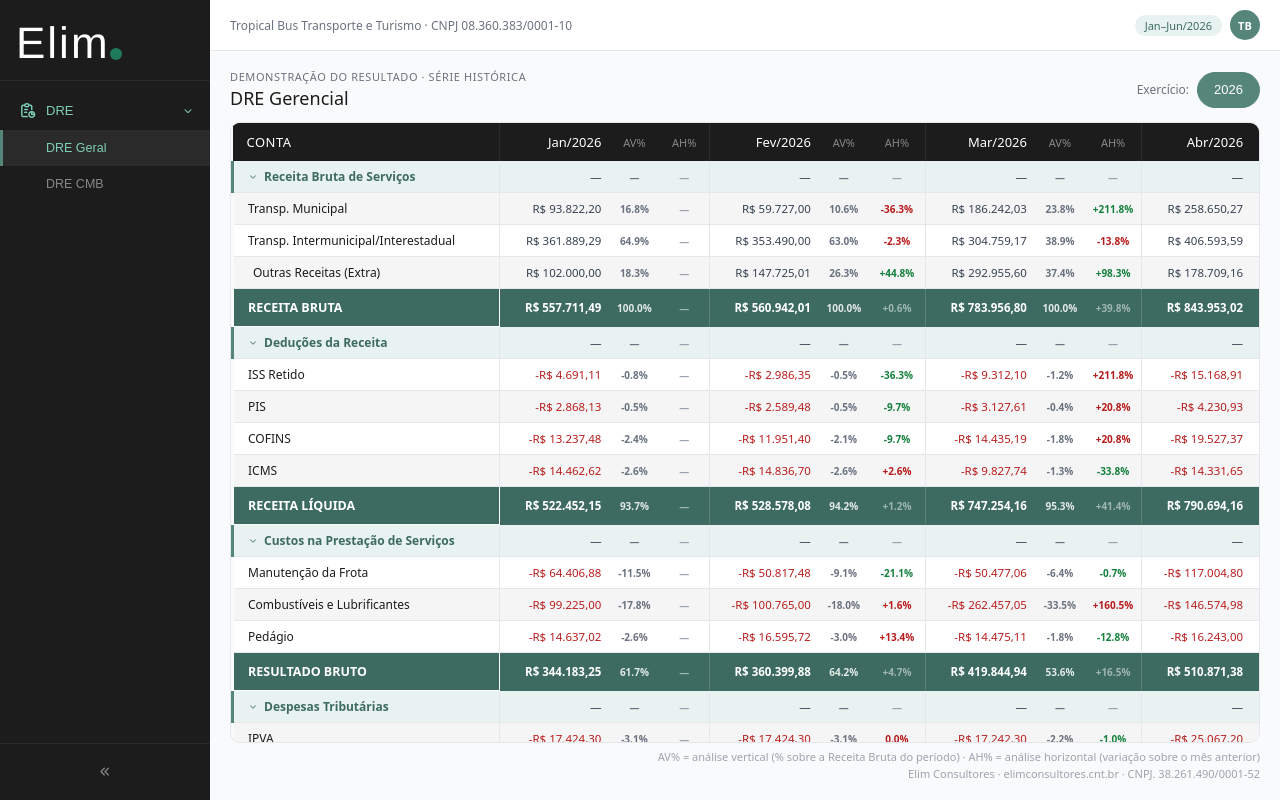
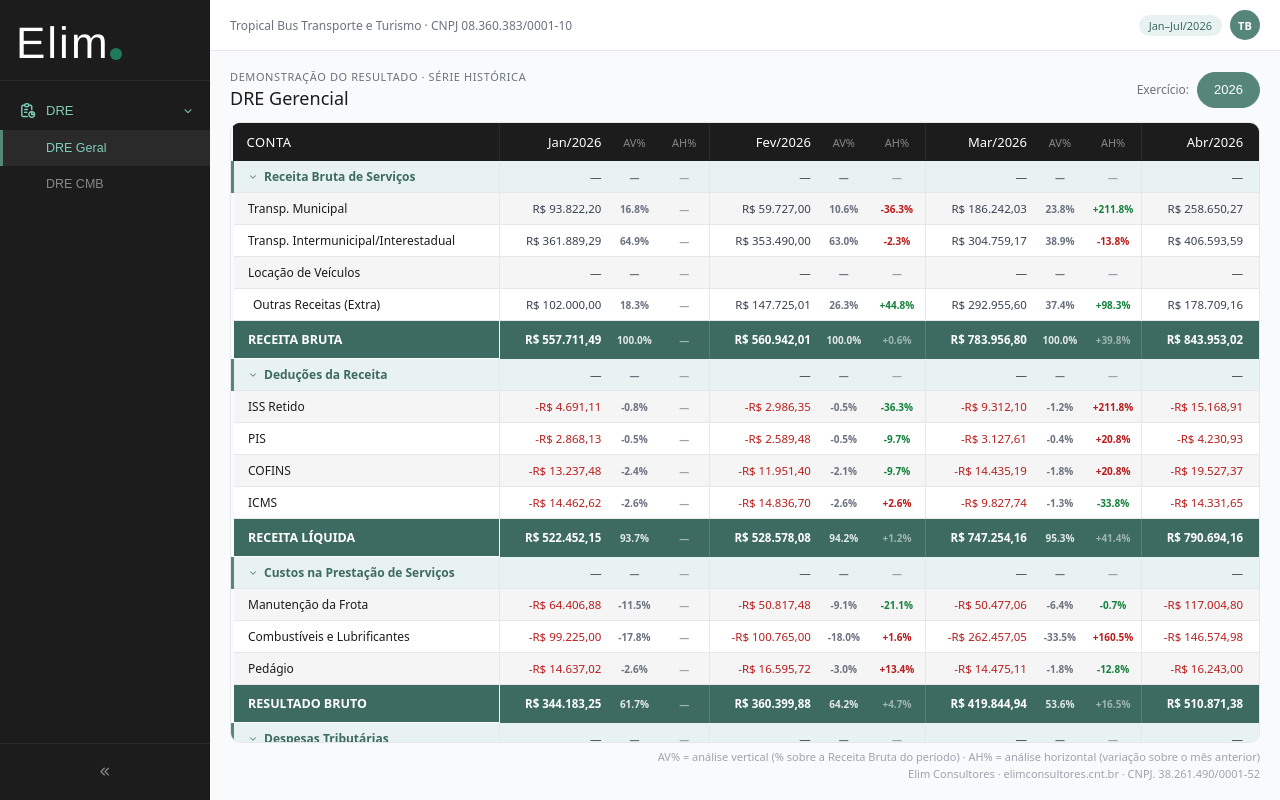
Before and after one commit to Victor-Vieira01/dre_tropicalbus, a React (Vite) app: page / in a window 1280 px wide. Built offline with nearby package versions, Linux system fonts and the light colour scheme.

Commit message:
Update App.jsx

```diff
--- a/src/App.jsx
+++ b/src/App.jsx
@@ -89,17 +89,17 @@ function GlobalStyle() {
 //   key:   "AAAA-MM",    // Ex: "2026-05"  ← formato ISO, sem repetir chaves
 //   ano:    AAAA,        // Ex: 2026
 //   extra:  0,           // Receita Extra informada pelo contador
-//   rec:  { mun: 0, int: 0 },
+//   rec:  { mun: 0, int: 0, loc: 0 },   // loc = Locação de Veículos (opcional; ausente = zero)
 //   ded:  { iss: 0, pis: 0, cof: 0, icms: 0 },
 //   cus:  { man: 0, com: 0, ped: 0 },
-//   tri:  { ipva: 0, alv: 0, difal: 0, ipi: 0, autos: 0, pisT: 0, cofT: 0 },
+//   tri:  { ipva: 0, alv: 0, difal: 0, ipi: 0, autos: 0, pisT: 0, cofT: 0, iof: 0 },   // iof opcional
 //   ger:  { alug: 0, tel: 0, pj: 0, soft: 0, matE: 0, movUtl: 0, brin: 0, fret: 0,
 //           acaoJud: 0,
 //           lanch: 0, segV: 0, div: 0, cont: 0, adm: 0, adv: 0,
-//           rast: 0, pred: 0, mult: 0 },
+//           rast: 0, pred: 0, mult: 0, segO: 0 },   // segO = Seguros (exceto veículos), opcional
 //   pes:  { sal: 0, hext: 0, ins: 0, not: 0, grat: 0, vt: 0, va: 0,
 //           med: 0, fer: 0, dec: 0, inss: 0, fgts: 0, dsr: 0, sst: 0,
-//           adF: 0, abonoPec: 0, outP: 0, grF: 0 },
+//           adF: 0, abonoPec: 0, outP: 0, grF: 0, avP: 0, fgtsM: 0 },   // avP = Aviso Prévio (despesa); fgtsM = FGTS - Multa; opcionais
 //   enc:  { av: 0, falt: 0, out: 0 },
 //   dfin: { tar: 0, jmul: 0, enc: 0, desc: 0 },
 //   rfin: { desc: 0, jap: 0, jObt: 0, rest: 0, varM: 0 },
@@ -149,21 +149,29 @@ const RAW = [
     pes:{sal:80668.10,hext:3771.69,ins:972.60,not:865.46,grat:700,vt:3436.90,va:10682.17,med:25247.90,fer:9863.99,dec:7649.56,inss:29905.76,fgts:8445.12,dsr:1515.53,sst:0,adF:1622.40,abonoPec:0,outP:2275.06,grF:500},
     enc:{av:3594.74,falt:1437.90,out:5500.55}, dfin:{tar:184.00,jmul:4315.00,enc:40837.21,desc:0},
     rfin:{desc:1800.81,jap:3.65,jObt:0,rest:0,varM:2896.64} },
-  { label:"Jun/2026", key:"2026-06", ano:2026, extra:137842.99,
-    rec:{mun:313584.47,int:379938.09}, ded:{iss:15679.22,pis:4426.16,cof:20428.43,icms:15742.58},
+  { label:"Jun/2026", key:"2026-06", ano:2026, extra:121842.99,
+    rec:{mun:313584.47,int:379938.09,loc:38800.00}, ded:{iss:15679.22,pis:4868.36,cof:22465.23,icms:15742.58},
     cus:{man:108677.13,com:156890.00,ped:19588.89},
     tri:{ipva:21214.30,alv:7013.81,difal:994.77,ipi:238.66,autos:1185.18,pisT:19.70,cofT:121.22},
     ger:{alug:1100,tel:692.87,pj:351.36,soft:750.80,matE:295.61,movUtl:0,brin:0,fret:168.80,lanch:3120,segV:6755.37,div:444.94,cont:13860.04,adm:7848.33,adv:864.53,acaoJud:14613.83,rast:2019,pred:3806.23,mult:0},
-    pes:{sal:75669.56,hext:4634.60,ins:972.60,not:943.85,grat:700,vt:3133.27,va:9865.40,med:13535.55,fer:8857.31,dec:7875.69,inss:26796.32,fgts:7559.61,dsr:1413.86,sst:1245,adF:0,abonoPec:1619.89,outP:2873.76,grF:500},
+    pes:{sal:74888.06,hext:4634.60,ins:972.60,not:943.85,grat:700,vt:3133.27,va:9865.40,med:13535.55,fer:8857.31,dec:7875.69,inss:26796.32,fgts:7559.61,dsr:1413.86,sst:1245,adF:0,abonoPec:1619.89,outP:2873.76,grF:500},
     enc:{av:0,falt:54.47,out:1515.00}, dfin:{tar:344.00,jmul:3921.91,enc:40837.21,desc:0},
     rfin:{desc:175.53,jap:7.22,jObt:0.01,rest:0,varM:3030.49} },
+  { label:"Jul/2026", key:"2026-07", ano:2026, extra:96749.99,
+    rec:{mun:299263.99,int:460752.65,loc:77600.00}, ded:{iss:14963.20,pis:5728.28,cof:26428.14,icms:19470.13},
+    cus:{man:76210.27,com:210320.27,ped:17837.62},
+    tri:{ipva:21214.30,alv:8684.20,difal:4263.32,ipi:349.07,autos:2660.28,pisT:18.63,cofT:114.65,iof:23.21},
+    ger:{alug:1100,tel:694.69,pj:3650,soft:507.10,matE:149.97,movUtl:900.90,brin:0,fret:44.82,lanch:9.99,segV:7259.24,segO:235.40,div:198.98,cont:13860.04,adm:7848.33,adv:864.53,acaoJud:0,rast:2019,pred:0,mult:0},
+    pes:{sal:70057.51,hext:4273.14,ins:972.60,not:786.82,grat:700,vt:3167.43,va:9853.00,med:13535.55,avP:4281.64,fer:9944.95,dec:7499.65,inss:28956.56,fgts:8255.41,fgtsM:712.64,dsr:785.13,sst:1066,adF:1622.40,abonoPec:0,outP:2514.54,grF:500},
+    enc:{av:0,falt:0,out:4030.71}, dfin:{tar:10655.34,jmul:6494.64,enc:40837.21,desc:0},
+    rfin:{desc:768.85,jap:11.54,jObt:0,rest:0,varM:2866.19} },
   // ← PRÓXIMA COMPETÊNCIA: cole o bloco do template aqui
 ];
 
 function calcP(p) {
-  const recBruta=p.rec.mun+p.rec.int+p.extra, deducoes=-(p.ded.iss+p.ded.pis+p.ded.cof+p.ded.icms), recLiq=recBruta+deducoes;
+  const recBruta=p.rec.mun+p.rec.int+(p.rec.loc||0)+p.extra, deducoes=-(p.ded.iss+p.ded.pis+p.ded.cof+p.ded.icms), recLiq=recBruta+deducoes;
   const custos=-(p.cus.man+p.cus.com+p.cus.ped), resBruto=recLiq+custos;
-  const dTrib=-(p.tri.ipva+p.tri.alv+p.tri.difal+p.tri.ipi+p.tri.autos+p.tri.pisT+p.tri.cofT);
+  const dTrib=-(p.tri.ipva+p.tri.alv+p.tri.difal+p.tri.ipi+p.tri.autos+p.tri.pisT+p.tri.cofT+(p.tri.iof||0));
   const dGer=-sumObj(p.ger), dPes=-sumObj(p.pes), recEnc=p.enc.av+p.enc.falt+p.enc.out;
   const ebitda=resBruto+dTrib+dGer+dPes+recEnc;
   const dFin=-(p.dfin.tar+p.dfin.jmul+p.dfin.enc+p.dfin.desc);
@@ -173,13 +181,14 @@ function calcP(p) {
 }
 const CALCS=RAW.map(p=>({...p,c:calcP(p)}));
 
-const CANONICAL_ORDER=["g_rec","mun","int","extra","recBruta","g_ded","iss","pis","cof","icms","recLiq","g_cus","man","com","ped","resBruto","g_tri","ipva","alv","difal","ipi","autos","pisT","cofT","g_ger","alug","tel","pj","soft","matE","movUtl","brin","fret","lanch","segV","div","cont","admG","adv","acaoJud","rast","pred","mult","g_pes","sal","hext","ins","not","grat","vt","va","med","fer","dec","inss","fgts","dsr","sst","adF","abonoPec","outP","grF","g_enc","av","falt","out","ebitda","g_dfin","tar","jmul","encF","descC","g_rfin","descO","jap","jObt","rest","varM","lucLiq"];
+const CANONICAL_ORDER=["g_rec","mun","int","loc","extra","recBruta","g_ded","iss","pis","cof","icms","recLiq","g_cus","man","com","ped","resBruto","g_tri","ipva","alv","difal","ipi","autos","pisT","cofT","iof","g_ger","alug","tel","pj","soft","matE","movUtl","brin","fret","lanch","segV","segO","div","cont","admG","adv","acaoJud","rast","pred","mult","g_pes","sal","hext","ins","not","grat","vt","va","med","avP","fer","dec","inss","fgts","fgtsM","dsr","sst","adF","abonoPec","outP","grF","g_enc","av","falt","out","ebitda","g_dfin","tar","jmul","encF","descC","g_rfin","descO","jap","jObt","rest","varM","lucLiq"];
 
 function getDRERows(p) {
   const c=p.c; const rows=[]; const add=(t,id,l,v,o={})=>rows.push({tipo:t,id,label:l,valor:v,...o});
   add("grupo","g_rec","Receita Bruta de Serviços");
   add("linha","mun","  Transp. Municipal",p.rec.mun,{isFav:true});
   add("linha","int","  Transp. Intermunicipal/Interestadual",p.rec.int,{isFav:true});
+  if(p.rec.loc>0) add("linha","loc","  Locação de Veículos",p.rec.loc,{isFav:true});
   add("linha","extra","  Outras Receitas (Extra)",p.extra,{isFav:true,extra:true});
   add("marco","recBruta","RECEITA BRUTA",c.recBruta);
   add("grupo","g_ded","Deduções da Receita");
@@ -201,6 +210,7 @@ function getDRERows(p) {
   if(p.tri.autos>0) add("linha","autos","  Autos e Infrações",-p.tri.autos,{isFav:false});
   if(p.tri.pisT>0)  add("linha","pisT","  PIS (tributário)",-p.tri.pisT,{isFav:false});
   if(p.tri.cofT>0)  add("linha","cofT","  COFINS (tributário)",-p.tri.cofT,{isFav:false});
+  if(p.tri.iof>0)   add("linha","iof","  IOF",-p.tri.iof,{isFav:false});
   add("grupo","g_ger","Despesas Gerais");
   add("linha","alug","  Aluguéis",-p.ger.alug,{isFav:false});
   add("linha","tel","  Telecomunicações",-p.ger.tel,{isFav:false});
@@ -212,6 +222,7 @@ function getDRERows(p) {
   add("linha","fret","  Fretes e Transportes",-p.ger.fret,{isFav:false});
   if(p.ger.lanch>0) add("linha","lanch","  Lanches e Refeições",-p.ger.lanch,{isFav:false});
   add("linha","segV","  Seguros de Veículos",-p.ger.segV,{isFav:false});
+  if(p.ger.segO>0) add("linha","segO","  Seguros Diversos (exceto veículos)",-p.ger.segO,{isFav:false});
   if(p.ger.div>0)  add("linha","div","  Despesas Diversas",-p.ger.div,{isFav:false});
   add("linha","cont","  Assessoria Contábil",-p.ger.cont,{isFav:false});
   add("linha","admG","  Assessoria Administrativa",-p.ger.adm,{isFav:false});
@@ -229,10 +240,12 @@ function getDRERows(p) {
   add("linha","vt","  Vale Transporte",-p.pes.vt,{isFav:false});
   add("linha","va","  Vale Alimentação",-p.pes.va,{isFav:false});
   add("linha","med","  Assistência Médica",-p.pes.med,{isFav:false});
+  if(p.pes.avP>0) add("linha","avP","  Aviso Prévio",-p.pes.avP,{isFav:false});
   add("linha","fer","  Férias",-p.pes.fer,{isFav:false});
   add("linha","dec","  13º Salário",-p.pes.dec,{isFav:false});
   add("linha","inss","  INSS",-p.pes.inss,{isFav:false});
   add("linha","fgts","  FGTS",-p.pes.fgts,{isFav:false});
+  if(p.pes.fgtsM>0) add("linha","fgtsM","  FGTS – Multa",-p.pes.fgtsM,{isFav:false});
   add("linha","dsr","  DSR",-p.pes.dsr,{isFav:false});
   add("linha","sst","  Saúde e Segurança",-p.pes.sst,{isFav:false});
   add("linha","adF","  Adicional de Função",-p.pes.adF,{isFav:false});
```
